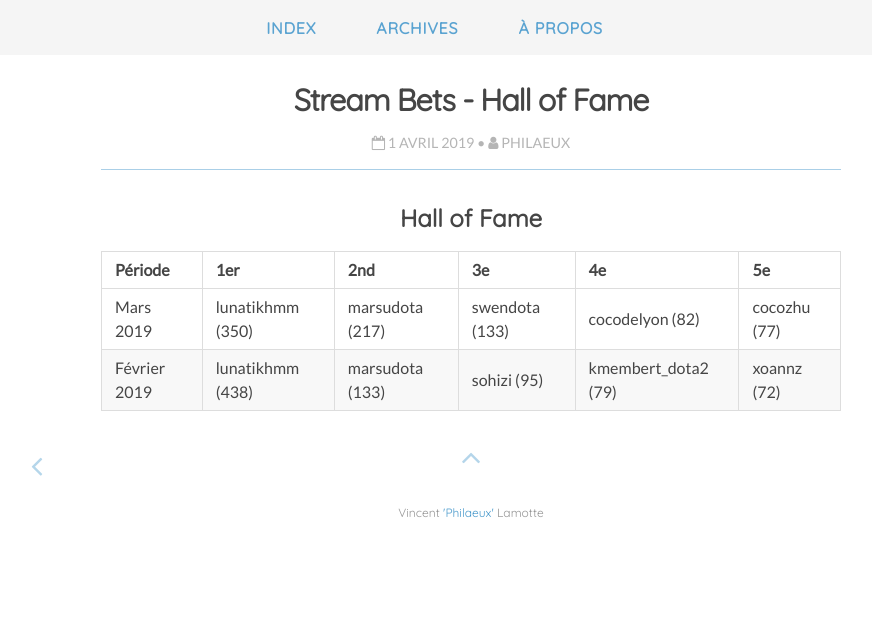
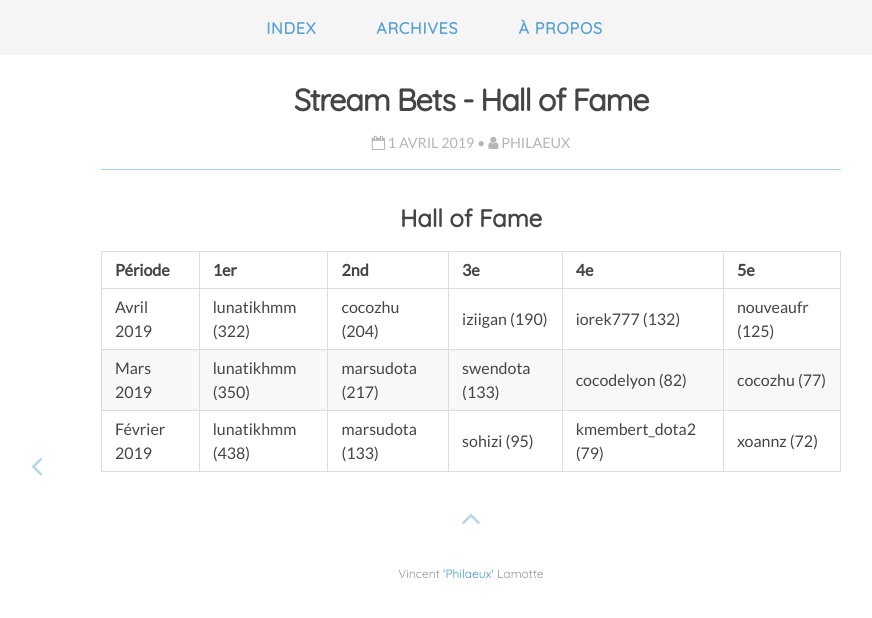
Before and after one commit to Philaeux/philaeux.github.io, a Jekyll site: the page built from _posts/2019-04-01-stream-fame.md, in a window 1280 px wide. Shown: the top 618 px of the page, without its empty margins (169-1041 px from the left). Built offline with Jekyll 4.4.1, drawn with Linux system fonts in a browser that asks for light colours; nearby versions of some CDN libraries.

Commit message:
Add HOF april

```diff
--- a/_posts/2019-04-01-stream-fame.md
+++ b/_posts/2019-04-01-stream-fame.md
@@ -12,5 +12,6 @@ finished: true
 
 | Période | 1er | 2nd | 3e | 4e | 5e |
 |-------|--------|---------|
+| Avril 2019 | lunatikhmm (322) | cocozhu  (204) | iziigan  (190) | iorek777  (132) | nouveaufr  (125) |
 | Mars 2019 | lunatikhmm (350) | marsudota (217) | swendota (133) | cocodelyon (82) | cocozhu (77) |
 | Février 2019 | lunatikhmm (438) | marsudota (133) | sohizi (95) | kmembert_dota2 (79) | xoannz (72) |
```
